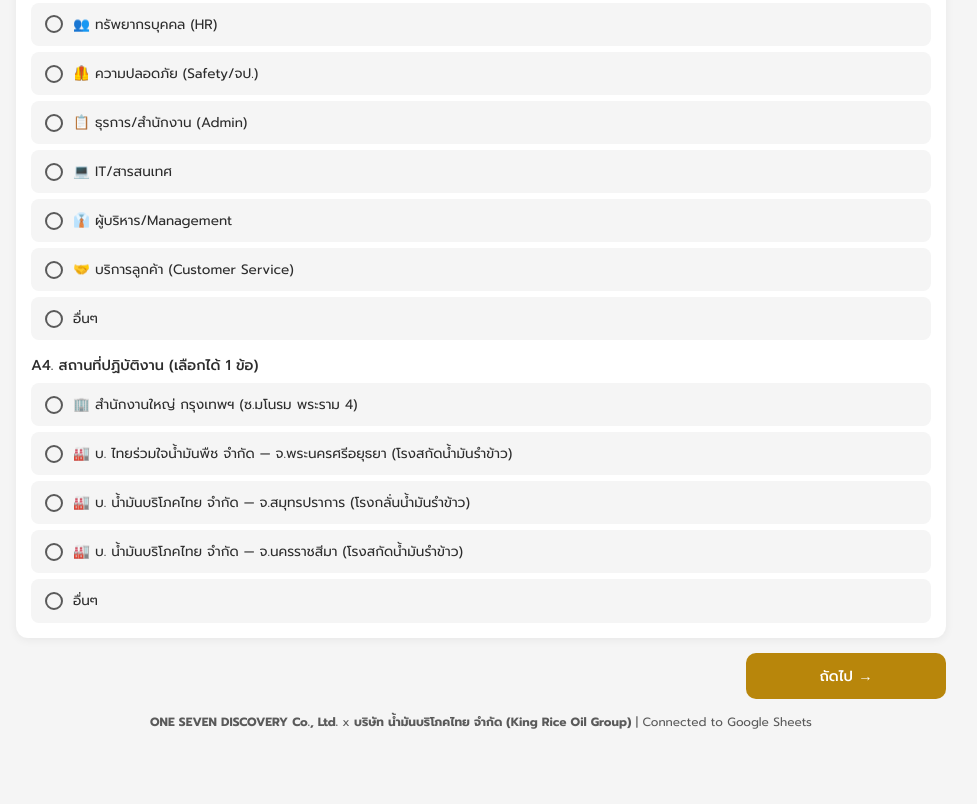
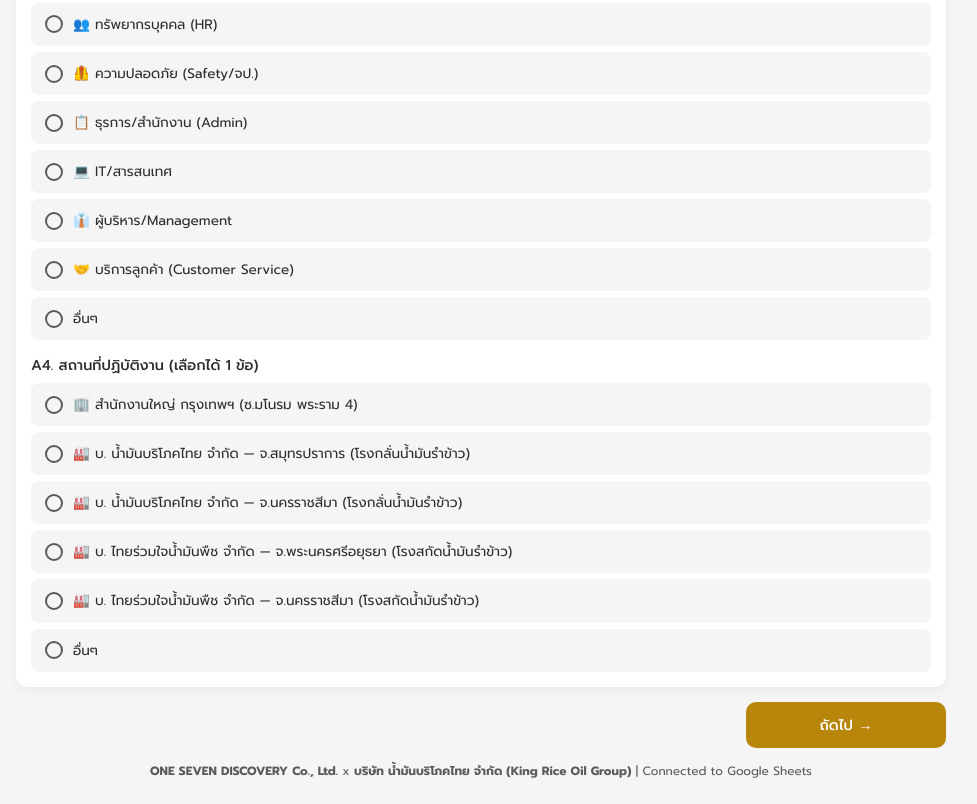
Before and after one commit to Project-Management-Hub/KingRiceOilGroup_Survey, a plain HTML site: page index.html in a window 1280 px wide. Shown: the part 892-1696 px from the top of the page, without its empty margins (159-1136 px from the left). Before the commit the page ends 1647 px from the top, so only its background shows below. Drawn offline with Linux system fonts and the light colour scheme.

Commit message:
Update index.html

```diff
--- a/index.html
+++ b/index.html
@@ -231,9 +231,10 @@
         <label class="question-label">A4. สถานที่ปฏิบัติงาน (เลือกได้ 1 ข้อ)</label>
         <div class="option-group">
             <label class="option" onclick="selectOption(this,'location')"><input type="radio" name="location" value="hq-bangkok" style="display:none"><span class="checkmark"></span><span class="option-title">🏢 สำนักงานใหญ่ กรุงเทพฯ (ซ.มโนรม พระราม 4)</span></label>
+            <label class="option" onclick="selectOption(this,'location')"><input type="radio" name="location" value="samutprakarn" style="display:none"><span class="checkmark"></span><span class="option-title">🏭 บ. น้ำมันบริโภคไทย จำกัด — จ.สมุทรปราการ (โรงกลั่นน้ำมันรำข้าว)</span></label>
+            <label class="option" onclick="selectOption(this,'location')"><input type="radio" name="location" value="korat-refine" style="display:none"><span class="checkmark"></span><span class="option-title">🏭 บ. น้ำมันบริโภคไทย จำกัด — จ.นครราชสีมา (โรงกลั่นน้ำมันรำข้าว)</span></label>
             <label class="option" onclick="selectOption(this,'location')"><input type="radio" name="location" value="ayutthaya" style="display:none"><span class="checkmark"></span><span class="option-title">🏭 บ. ไทยร่วมใจน้ำมันพืช จำกัด — จ.พระนครศรีอยุธยา (โรงสกัดน้ำมันรำข้าว)</span></label>
-            <label class="option" onclick="selectOption(this,'location')"><input type="radio" name="location" value="samutprakarn" style="display:none"><span class="checkmark"></span><span class="option-title">🏭 บ. น้ำมันบริโภคไทย จำกัด — จ.สมุทรปราการ (โรงกลั่นน้ำมันรำข้าว)</span></label>
-            <label class="option" onclick="selectOption(this,'location')"><input type="radio" name="location" value="korat" style="display:none"><span class="checkmark"></span><span class="option-title">🏭 บ. น้ำมันบริโภคไทย จำกัด — จ.นครราชสีมา (โรงสกัดน้ำมันรำข้าว)</span></label>
+            <label class="option" onclick="selectOption(this,'location')"><input type="radio" name="location" value="korat-extract" style="display:none"><span class="checkmark"></span><span class="option-title">🏭 บ. ไทยร่วมใจน้ำมันพืช จำกัด — จ.นครราชสีมา (โรงสกัดน้ำมันรำข้าว)</span></label>
             <label class="option has-input" onclick="selectOption(this,'location')"><input type="radio" name="location" value="other-location" style="display:none"><span class="checkmark"></span><span class="option-title">อื่นๆ</span><input type="text" class="other-input" id="locationOtherInput" placeholder="ระบุสถานที่..." onclick="event.stopPropagation()"></label>
         </div>
     </div>
```
